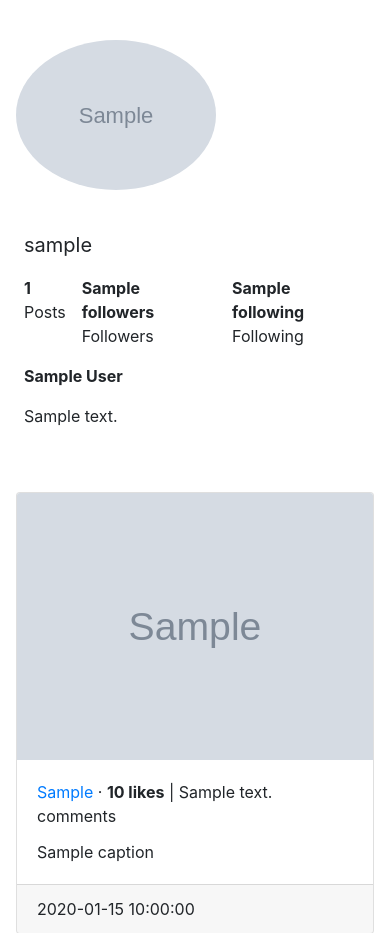
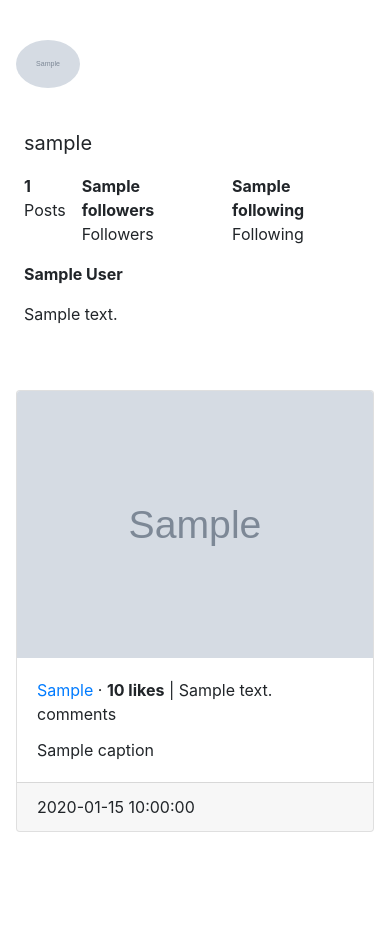
Before and after one commit to omerher/IGSort, a Flask app: template templates/posts.html in a window 390 px wide. Shown: the part 56-989 px from the top of the page. After the commit the page ends 888 px from the top, so only its background shows below. Run offline with Flask 2, Linux system fonts and the light colour scheme; the template is opened without the code that fills it: most values are stand-ins (such as "Sample title", 1, 10 or a date in 2020); grey boxes marked "Sample" are stand-in pictures; some libraries are stand-ins or nearby versions.

Commit message:
fixed small problem

```diff
--- a/templates/posts.html
+++ b/templates/posts.html
@@ -9,10 +9,10 @@
 <div class="profile mt-4">
   <div class="container">
     <div class="row">
-      <div class="col-lg-4 p-3 text-lg-center">
-        <img class="rounded-circle" src="{{ profile['profile_picture']  }}" alt="Profile Picture" width="200px">
+      <div class="col-md-4 p-3 text-lg-center">
+        <img id="profile-picture" class="rounded-circle" src="{{ profile['profile_picture']  }}" alt="Profile Picture">
       </div>
-      <div class="col-lg-8 p-3">
+      <div class="col-md-8 p-3">
 
         <div class="p-2 font-weight-normal" style="font-size: 1.25rem;">{{ profile['username'] }}</div>
 
```
Also changed, not shown: dump.json.
